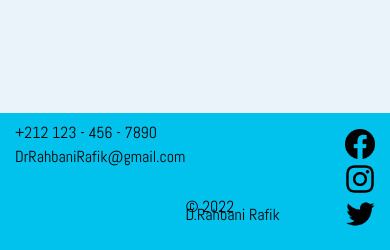
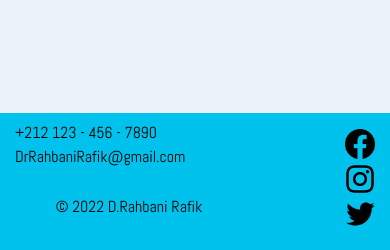
Before and after one commit to GRICHChaimae/Brief4-Gestion-d-un-Cabinet-Traumatologie., a PHP site: page /afficher.php in a window 390 px wide. Shown: the part 611-861 px from the top of the page. Run offline with PHP 8.4, Linux system fonts and the light colour scheme; data that the repository does not hold is empty; some web fonts are replaced.

Commit message:
Update afficher.css

```diff
--- a/Brief_4 back-end/afficher.css
+++ b/Brief_4 back-end/afficher.css
@@ -186,8 +186,8 @@ th {
         height: 60px;
       }
 
-    .footer{
-
+      .footer{
+        position: relative;
         bottom:0;
         z-index: -1;
     }
@@ -203,7 +203,7 @@ th {
         margin-top: 90px;
         width: 500px;
         left: 0;
-        margin-left: 0px;
+        margin-left: -130px;
         padding-left: 0px;
     }
 
```
